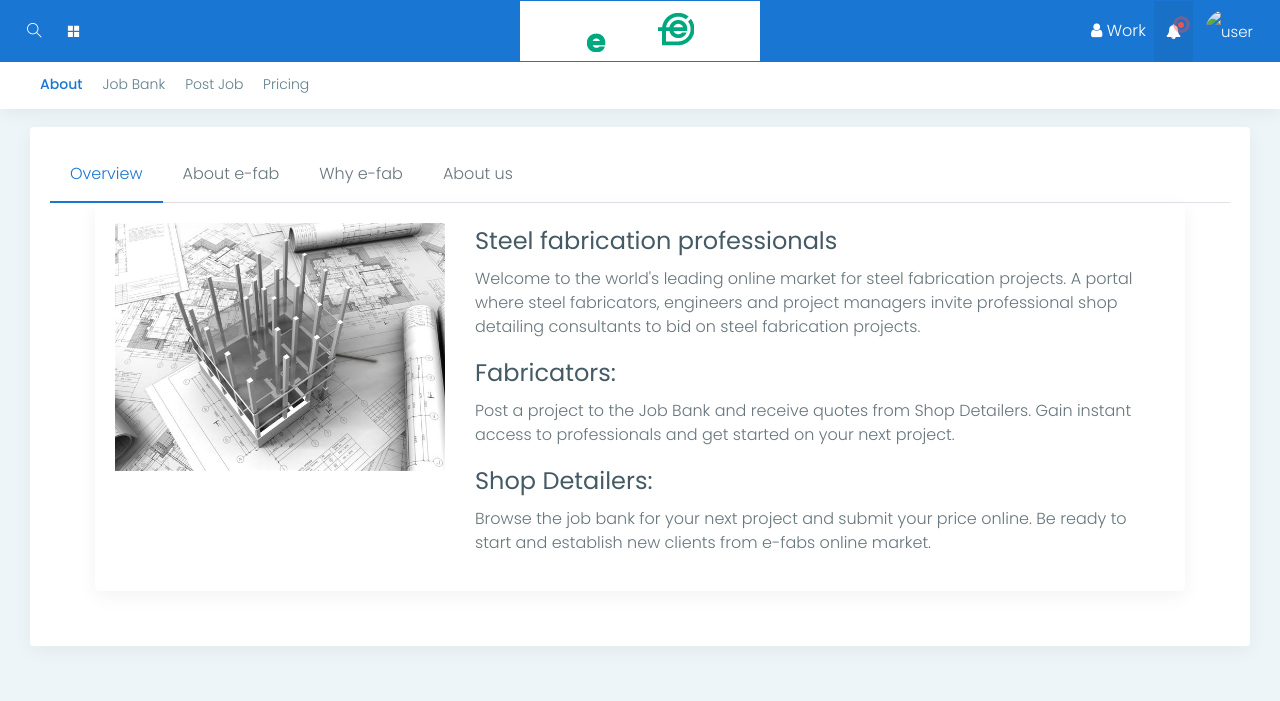
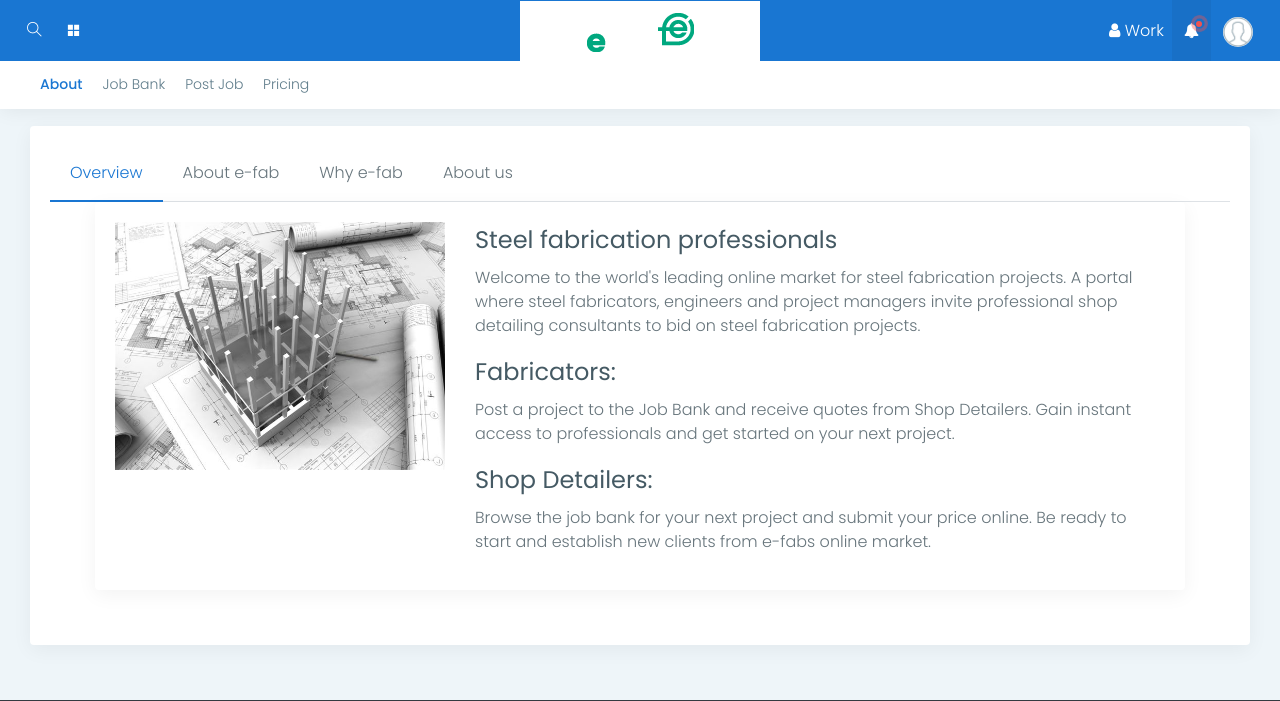
Before and after one commit to MrBars24/Fabrication, a CodeIgniter app: page /database/about in a window 1280 px wide. Shown: the top 701 px of the page. Run offline with CodeIgniter, Linux system fonts and the light colour scheme; the visitor is signed in with stand-in values (Sample User, id 1); data that the repository does not hold is empty; some libraries are stand-ins or nearby versions.

Commit message:
profile picture fix(work,viewProfile, main nav, posted jobs)

```diff
--- a/application/views/frontend/member/view_profile.php
+++ b/application/views/frontend/member/view_profile.php
@@ -32,7 +32,7 @@
                                             <button class="btn btn-secondary" data-toggle="modal" data-target=".modal-invite-to-job">Invite to Job</button>
                                     <?php endif;?>
                                 </div>
-                                <center class="m-t-30"> <img src="<?php echo $user->avatar ?>" class="img-circle" width="150">
+                                <center class="m-t-30"> <img src="<?= (auth()->user_details->avatar == '')? base_url().'assets/images/icon_profile.jpg': auth()->user_details->avatar ?>" class="img-circle" width="150">
                                     <h4 class="card-title m-t-10"><?= @$user->fullname ?></h4>
                                     <h6 class="card-subtitle text-dark font-weight-bold"><?= @$user->username ?></h6>
                                     <ul class="categories list-style-type-none d-block">
--- a/application/views/frontend/member/work.php
+++ b/application/views/frontend/member/work.php
@@ -94,7 +94,7 @@
                     <div class="card-body">
                         <a href="<?php echo base_url('settings') ?>" class="float-right" data-toggle="tooltip" title="Edit Profile"><i class="mdi mdi-settings"></i></a>
                         <div class="text-center profile-head">
-                            <img src="<?php echo auth()->user_details->avatar ?>" alt="" class="img-fluid">
+                            <img src="<?= (auth()->user_details->avatar == '')? base_url().'assets/images/icon_profile.jpg': auth()->user_details->avatar ?>" alt="" class="img-fluid">
                         </div>
                         <div class="text-center mt-3">
                             <h4 class="font-weight-bold mb-0"><?php echo auth()->user_details->firstname . ' ' . auth()->user_details->lastname?></h4>
--- a/application/views/frontend/partials/profile_tab_pane/overview.php
+++ b/application/views/frontend/partials/profile_tab_pane/overview.php
@@ -32,7 +32,7 @@
         <h4 class="card-title text-dark font-weight-bold">Overview</h4>
         <p><?= (auth()->user_details->overview == "") ? "" : auth()->user_details->overview; ?></p>
         <hr>
-        <h4 class="card-title text-dark font-weight-bold">Portpolio</h4>
+        <h4 class="card-title text-dark font-weight-bold">Portfolio</h4>
         <div class="col-12 text-center">
             <?php if(!empty($portfolio)): ?>
                 <h3><?= $portfolio->project_name ?></h3>
--- a/application/views/frontend/settings/public_profile.php
+++ b/application/views/frontend/settings/public_profile.php
@@ -96,7 +96,7 @@
                                             <div class="row mb-2">
                                                 <div class="col-sm-4">
                                                     <div class="content-with-hover-actions">
-                                                        <img src="<?php echo auth()->user_details->avatar ?>" class="img-fluid avatar-preview" alt="">
+                                                        <img src="<?= (auth()->user_details->avatar == '')? base_url().'assets/images/icon_profile.jpg': auth()->user_details->avatar ?>" class="img-fluid avatar-preview" alt="">
                                                         <div class="hover-content">
                                                             <span class="inner">
                                                                 <button type="button" class="btn btn-dark select-file"><i class="fa fa-picture-o"></i></button>
--- a/application/views/templates/default/main.php
+++ b/application/views/templates/default/main.php
@@ -256,12 +256,12 @@
                                 </li>
                         <?php else: ?>
                             <li class="nav-item dropdown">
-                                <a class="nav-link dropdown-toggle text-muted waves-effect waves-dark" href="#" data-toggle="dropdown" aria-haspopup="true" aria-expanded="false"><img src="<?php echo auth()->user_details->avatar ?>" alt="user" class="profile-pic" /></a>
+                                <a class="nav-link dropdown-toggle text-muted waves-effect waves-dark" href="#" data-toggle="dropdown" aria-haspopup="true" aria-expanded="false"><img src="<?= (auth()->user_details->avatar == '')? base_url().'assets/images/icon_profile.jpg': auth()->user_details->avatar ?>" alt="user" class="profile-pic" /></a>
                                 <div class="dropdown-menu dropdown-menu-right scale-up">
                                     <ul class="dropdown-user">
                                         <li>
                                             <div class="dw-user-box">
-                                                <div class="u-img"><img src="<?php echo auth()->user_details->avatar ?>" alt="user"></div>
+                                                <div class="u-img"><img src="<?= (auth()->user_details->avatar == '')? base_url().'assets/images/icon_profile.jpg': auth()->user_details->avatar ?>" alt="user"></div>
                                                 <div class="u-text">
                                                     <h4><?= $_SESSION['user']->firstname ?> <?= $_SESSION['user']->lastname ?></h4>
                                                     <p class="text-muted"><?= $_SESSION['user']->email ?></p><a href="<?= base_url('members/' . $_SESSION['user']->id ); ?>" class="btn btn-rounded btn-danger btn-sm">View Profile</a></div>
--- a/assets/default/custom/js/myjobs.js
+++ b/assets/default/custom/js/myjobs.js
@@ -6,11 +6,11 @@
         render:function(data){
         var container = ``;
         if(data != undefined){
-        console.log(data);
         data.forEach(function(obj,index){
+            var avatar = (obj.avatar == null) ? "../assets/images/icon_profile.jpg" : obj.avatar;
             container += `<div class="sl-item">
                 <div class="sl-left">
-                    <img src="${obj.avatar}" alt="" class="img-circle">
+                    <img src="`+ avatar +`" alt="" class="img-circle">
                 </div>
                 <div class="sl-right">
                     <big><a href="/jobs/posted/manage/${obj.id}" class="text-primary">${obj.title}</a></big>
--- a/assets/default/custom/js/review.js
+++ b/assets/default/custom/js/review.js
@@ -9,6 +9,7 @@
                 var container = ``;
                 if (data.length > 0) {
                     data.forEach(function(obj, index) {
+                        var avatar = (obj.user_details.avatar_thumbnail == '') ? "../assets/images/icon_profile.jpg" : obj.user_details.avatar_thumbnail;
                         var ratings = (obj.rating > 0) ? obj.rating : 0;
                         var totalstar = 5 - +ratings;
                         var star = [];
@@ -26,7 +27,7 @@
                             `</ul>
                         </div>
                         <div class="sl-item">
-                            <div class="sl-left"> <img src="${obj.user_details.avatar_thumbnail}" alt="user" class="img-circle"> </div>
+                            <div class="sl-left"> <img src="`+ avatar +`" alt="user" class="img-circle"> </div>
                             <div class="sl-right">
                                 <div><a href="#" class="link">${obj.user_details.fullname}</a> <span class="sl-date">${obj.created_at}</span>
                                     <p>${obj.message_review}</p>
--- a/assets/default/custom/js/settings/portfolio-settings.js
+++ b/assets/default/custom/js/settings/portfolio-settings.js
@@ -11,12 +11,12 @@
             var container = ``;
             if(data.length > 0){
                 data.forEach(function(obj,index){
-                    var path = (obj.attachments[0] == undefined) ? "/assets/images/placeholder-image.png" : obj.attachments[0].path;
+                    var path = (obj.attachments[0] == undefined) ? "assets/images/placeholder-image.png" : obj.attachments[0].path;
                     container += `
                 <div class="col-sm-4" id="portfolio-id">
                     <div class="el-card-item">
                         <div class="el-card-avatar el-overlay-1 mb-1">
-                                <img src="`+ path +`" alt="user" class="img-fluid rounded">
+                                <img src="`+ path +`" alt="portfolio image" class="img-fluid rounded">
                             <div class="el-overlay scrl-dwn">
                                     <ul class="el-info">
                                         <li>
```
Also changed, not shown: assets/images/icon_profile.jpg (added).
